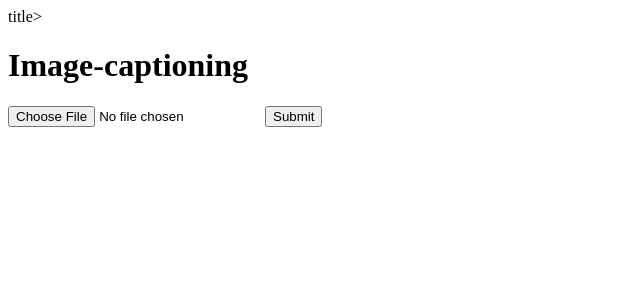
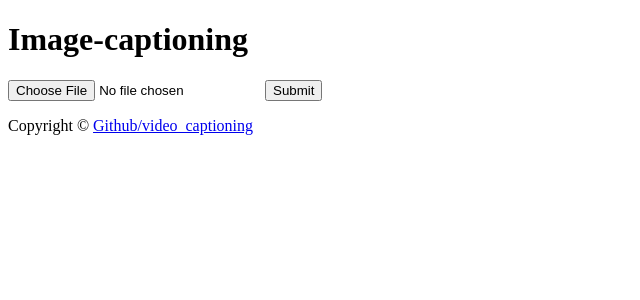
Before and after one commit to nikitabuts/video_captioning, a Flask app: page / in a window 1280 px wide. Shown: the top 300 px of the page, without its empty margins (0-640 px from the left). Run offline with Flask 2, Linux system fonts and the light colour scheme; parts of the project's set-up code (start-up, migrations or seed data) failed here and were passed over.

Commit message:
Update index.html

```diff
--- a/templates/index.html
+++ b/templates/index.html
@@ -1,10 +1,6 @@
 <!DOCTYPE html>
 <html lang="en">
 <head>
-    <meta chatset="UTF-8">
-    <title>Document</title>title>
-    <link rel="stylesheet" href="../static/css/style.css">
-
     <h1>Image-captioning</h1>
     <div class="content">
         <h1 style="text-align: center"></h1>
@@ -17,5 +13,14 @@
             <input type="submit">
         </form>
     </div>
+
+    <footer>
+            <div class="row">
+                <div class="col-lg-12">
+                    <p>Copyright &copy; <a href="https://github.com/nikitabuts/video_captioning">Github/video_captioning</a></p>
+                </div>
+            </div>
+        </footer>
+
 </body>
 </html>
```
